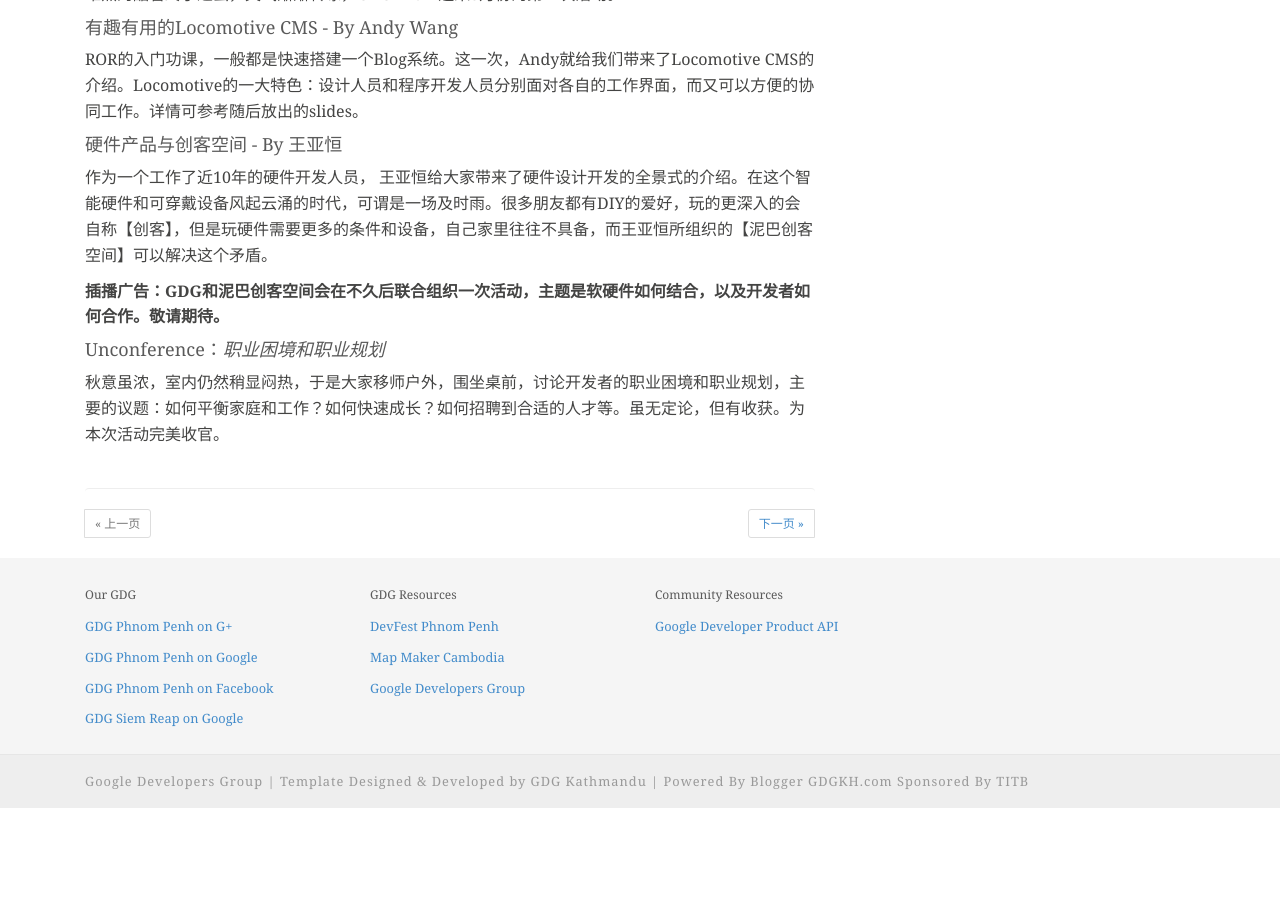
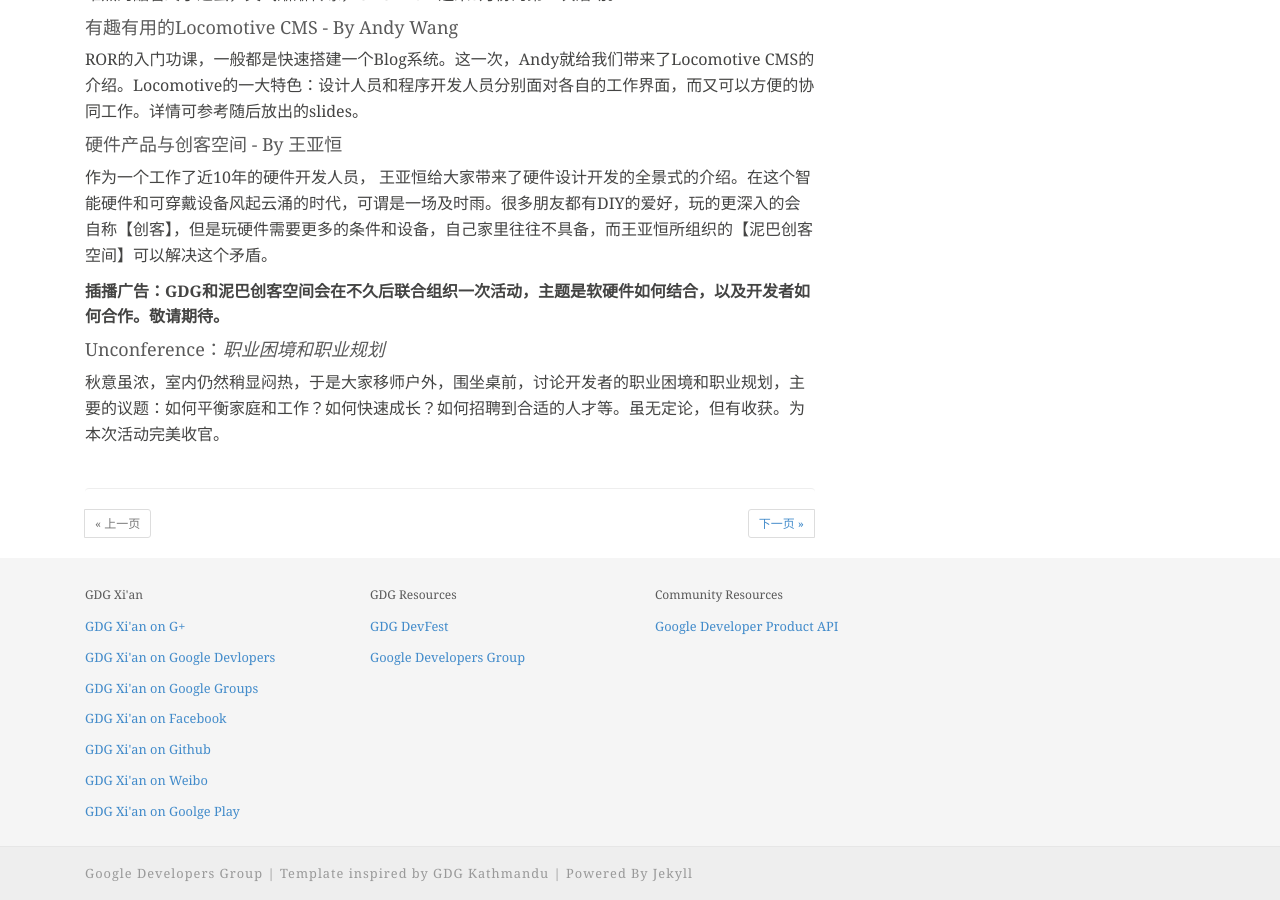
Before and after one commit to yitong-ovo/GDG-Xian.github.io, a Jekyll site: the page built from index.html, in a window 1280 px wide and 900 px high, scrolled down 2132 px. Built offline with Jekyll 4.4.1, drawn with Linux system fonts in a browser that asks for light colours; the list of posts is cut into pages by our own code; before the commit the page ends 2940 px from its top, so only the background shows below that; some of the changed text lies outside the part shown.

Commit message:
update footer and remove links widget

```diff
--- a/_includes/footer.html
+++ b/_includes/footer.html
@@ -1,20 +1,22 @@
 <footer class="footer">
   <div class="container">
     <div class="col-sm-3">
-      <h6>Our GDG</h6>
+      <h6>GDG Xi'an</h6>
       <ul>
-        <li><a href="http://gplus.to/GDGPhnomPenh">GDG Phnom Penh on G+</a></li>
-        <li><a href="https://developers.google.com/groups/chapter/112613035129643336757/">GDG Phnom Penh on Google</a></li>
-        <li><a href="https://www.facebook.com/GDGPhnomPenh">GDG Phnom Penh on Facebook</a></li>
-        <li><a href="https://developers.google.com/groups/chapter/101837612116231328319/">GDG Siem Reap on Google</a></li>
+        <li><a href="https://plus.google.com/114935565019424673192/">GDG Xi'an on G+</a></li>
+        <li><a href="https://developers.google.com/groups/chapter/114935565019424673192/">GDG Xi'an on Google Devlopers</a></li>
+        <li><a href="https://groups.google.com/forum/#!forum/xian-gdg">GDG Xi'an on Google Groups</a></li>
+        <li><a href="https://www.facebook.com/pages/GDG-Xian/">GDG Xi'an on Facebook</a></li>
+        <li><a href="https://github.com/GDG-Xian/">GDG Xi'an on Github</a></li>
+        <li><a href="http://weibo.com/xagdg">GDG Xi'an on Weibo</a></li>
+        <li><a href="https://play.google.com/store/apps/developer?id=GDG+Xian">GDG Xi'an on Goolge Play</a></li>
       </ul>
     </div>
 
     <div class="col-sm-3">
       <h6>GDG Resources</h6>
       <ul>
-        <li><a href="http://devfest.gdgkh.com">DevFest Phnom Penh</a></li>
-        <li><a href="http://www.mapmakercambodia.org">Map Maker Cambodia</a></li>
+        <li><a href="https://developers.google.com/events/devfest/">GDG DevFest</a></li>
         <li><a href="http://developers.google.com/">Google Developers Group</a></li>
       </ul>
     </div>
@@ -31,9 +33,8 @@
     <div class="container">
       <div class="col-sm-12">
         <a href="http://developers.google.com/groups">Google Developers Group</a> |
-        <a href="https://code.google.com/p/gdg-blogger-template/">Template Designed &amp; Developed by GDG Kathmandu</a> |
-        <a href="http://blogger.com">Powered By Blogger</a>
-        <a href="http://www.titb.biz">GDGKH.com Sponsored By TITB</a>
+        <a href="https://code.google.com/p/gdg-blogger-template/">Template inspired by GDG Kathmandu</a> |
+        <a href="http://jekyllrb.com/">Powered By Jekyll</a>
       </div>
     </div>
   </div>
--- a/_includes/header.html
+++ b/_includes/header.html
@@ -3,7 +3,7 @@
     <img src="/images/gdg-logo.png" alt="gdg logo" class="logo" />
 
     <div class="brand">
-      <h2><a href="{{ site.url }}">GDG西安</a></h2>
+      <h2><a href="{{ site.url }}">GDG Xi'an</a></h2>
       <small>Google Developer Group Xi'an, China</small>
     </div><!-- .brand -->
   </div>
--- /dev/null
+++ b/_includes/pagination.html
@@ -0,0 +1,14 @@
+<!-- Pagination links -->
+<ul class="pagination pagination-sm">
+  {% if paginator.next_page %}
+    <li class="next"><a href="{{ paginator.next_page_path }}">下一页 &raquo;</a></li>
+  {% else %}
+    <li class="next disabled"><a href="###">下一页 &raquo;</a></li>
+  {% endif %}
+
+  {% if paginator.previous_page %}
+    <li class="prev clearfix"><a href="{{ paginator.previous_page_path }}">&laquo; 上一页</a></li>
+  {% else %}
+    <li class="prev clearfix disabled"><a href="###">&laquo; 上一页</a></li>
+  {% endif %}
+</ul>
--- a/_includes/sidebar.html
+++ b/_includes/sidebar.html
@@ -1,4 +1,3 @@
 <div class="sidebar">
   {% include widgets/search.html %}
-  {% include widgets/links.html %}
 </div>
--- a/_includes/widgets/links.html
+++ /dev/null
@@ -1,12 +0,0 @@
-<div class="panel panel-default">
-  <div class="panel-heading">
-    <div class="panel-title">相关链接</div>
-  </div>
-  <ul class="list-group">
-    <a href="https://developers.google.com/groups/chapter/114935565019424673192/" class="list-group-item">GDG专页</a>
-    <a href="https://plus.google.com/114935565019424673192/" class="list-group-item">Google+</a>
-    <a href="https://github.com/GDG-Xian/" class="list-group-item">Github</a>
-    <a href="https://groups.google.com/forum/#!forum/xian-gdg" class="list-group-item">讨论组</a>
-    <a href="http://weibo.com/xagdg" class="list-group-item">新浪微博</a>
-  </ul>
-</div>
--- a/index.html
+++ b/index.html
@@ -10,17 +10,4 @@
   {% include article.html %}
 {% endfor %}
 
-<!-- Pagination links -->
-<ul class="pagination pagination-sm">
-  {% if paginator.next_page %}
-    <li class="next"><a href="{{ paginator.next_page_path }}">下一页 &raquo;</a></li>
-  {% else %}
-    <li class="next disabled"><a href="###">下一页 &raquo;</a></li>
-  {% endif %}
-
-  {% if paginator.previous_page %}
-    <li class="prev clearfix"><a href="{{ paginator.previous_page_path }}">&laquo; 上一页</a></li>
-  {% else %}
-    <li class="prev clearfix disabled"><a href="###">&laquo; 上一页</a></li>
-  {% endif %}
-</ul>
+{% include pagination.html %}
```
